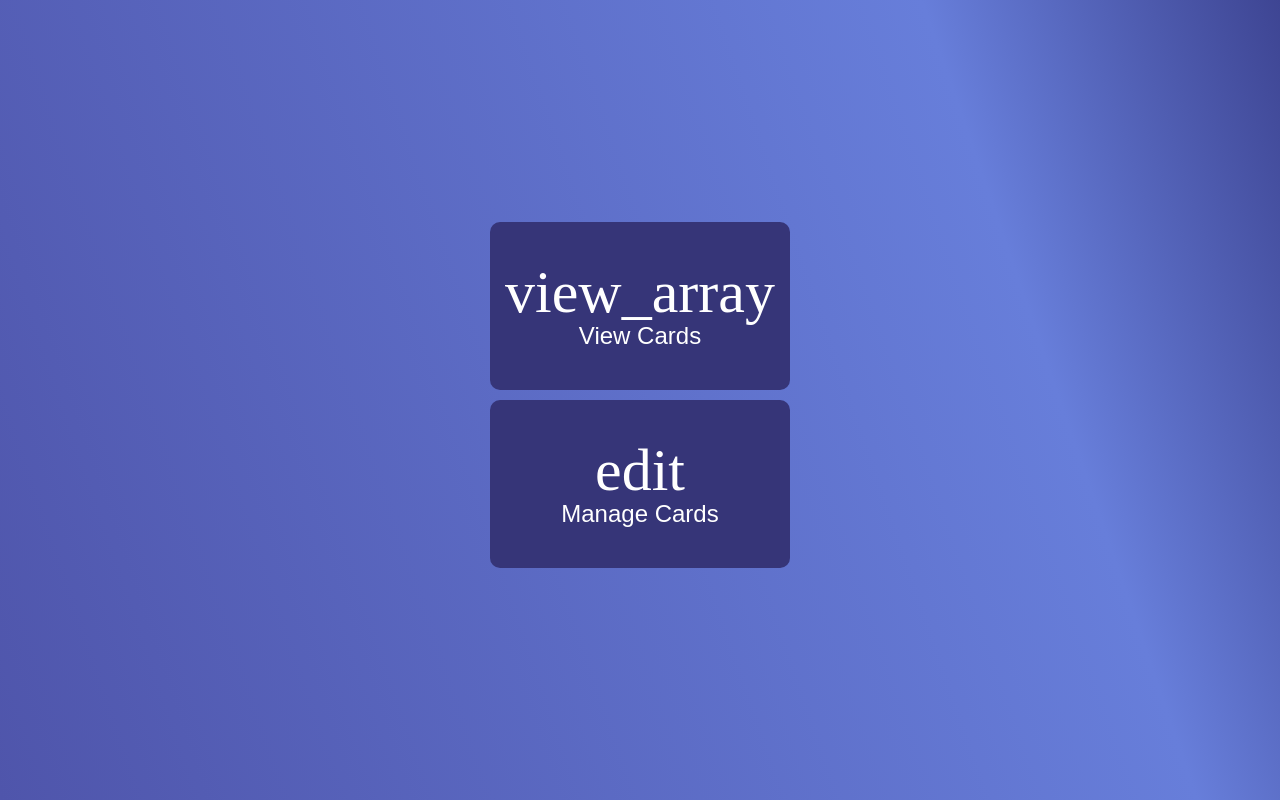
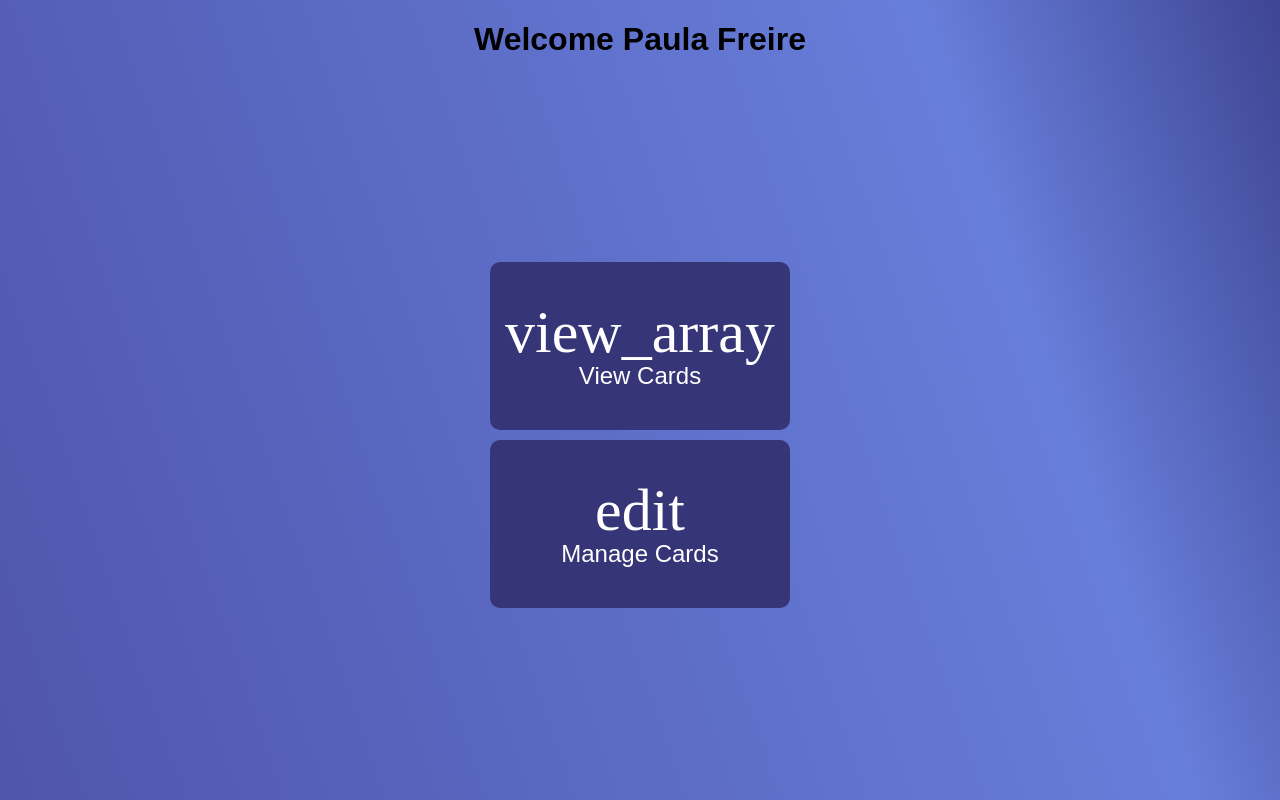
Before and after one commit to incognit0129/Flashcards, a plain HTML site: page index.html in a window 1280 px wide. Drawn offline with Linux system fonts and the light colour scheme.

Commit message:
Update index.html

```diff
--- a/index.html
+++ b/index.html
@@ -8,6 +8,9 @@
     <link rel="stylesheet" href="style.css">
 </head>
 <body>
+
+    <div><h1> Welcome Paula Freire</h2></div>
+
     <!-- (A) MAIN MENU -->
 <div id="screenA">
     <div class="mItem" onclick="cards.view('v')">
```
